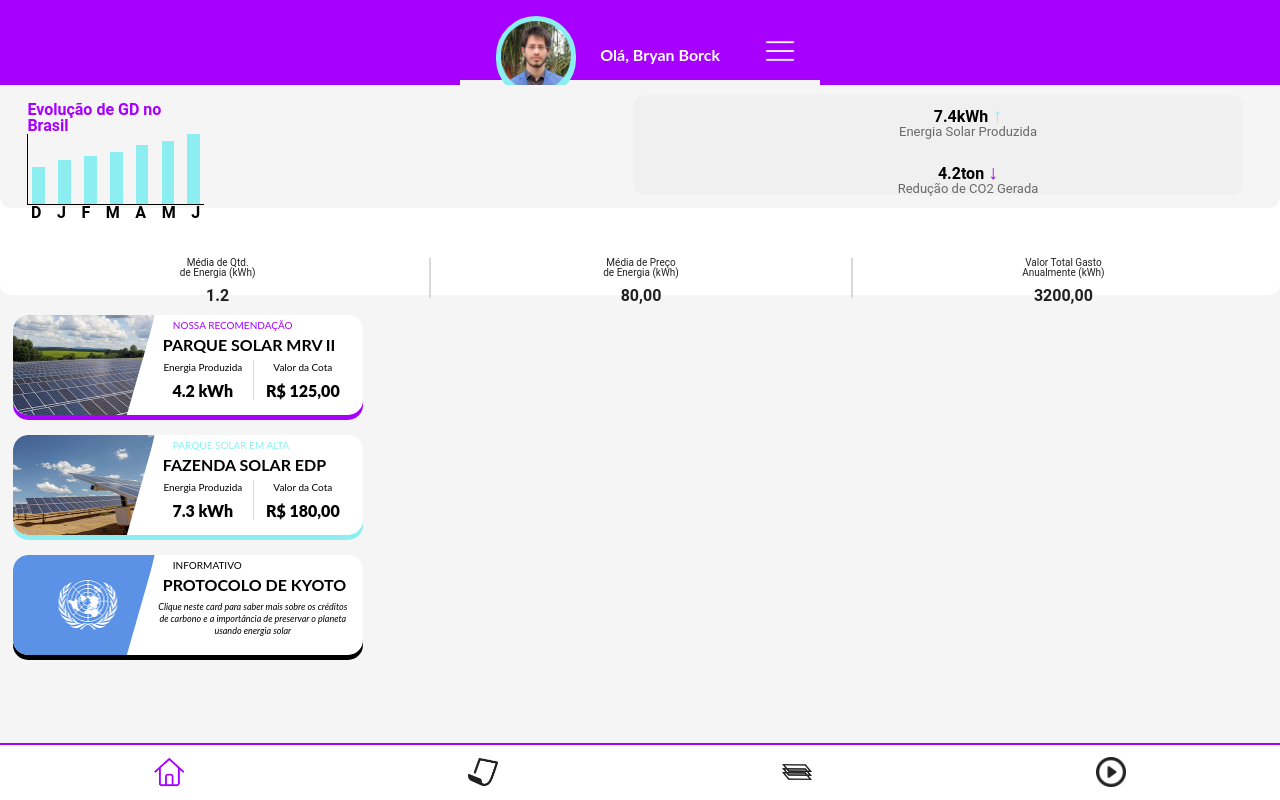
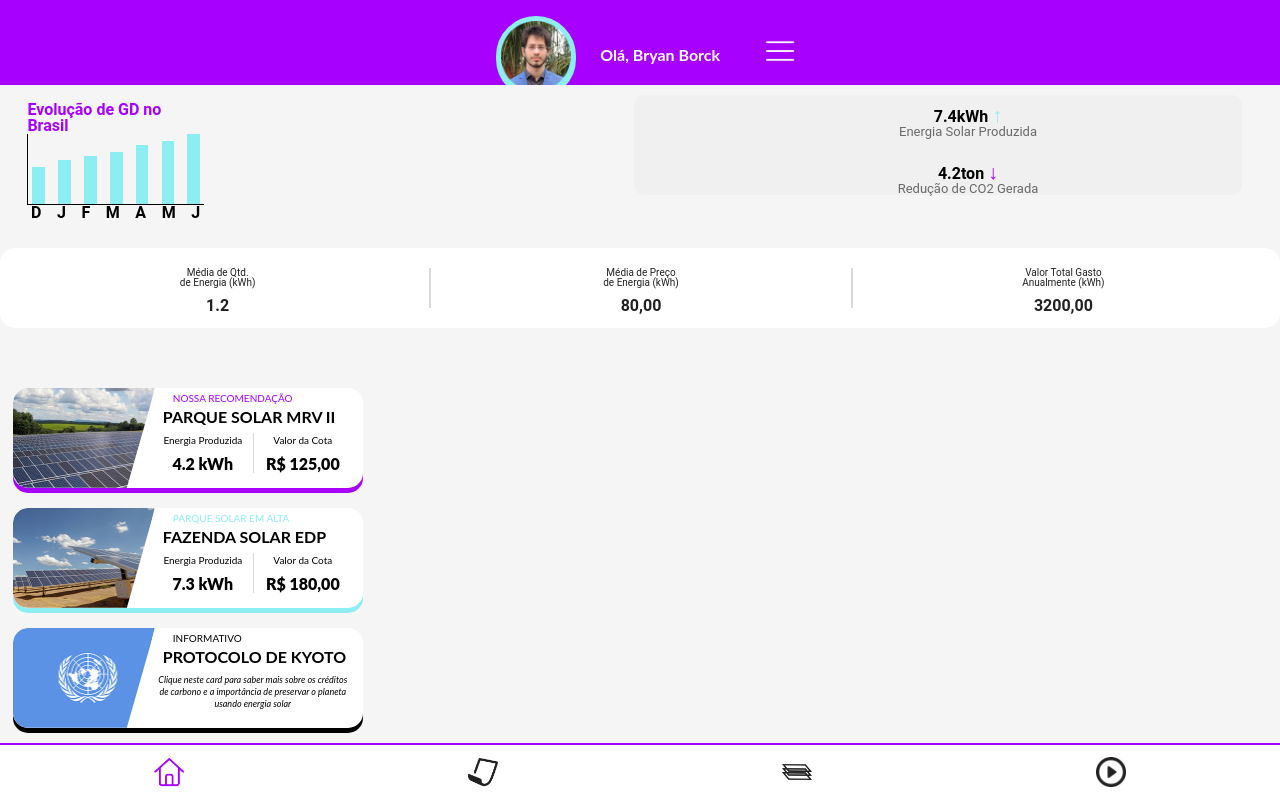
Before and after one commit to luiz-lvj/navi-tech-journey-2022, a React (Create React App) app: page /home in a window 1280 px wide. Built offline with nearby package versions, Linux system fonts and the light colour scheme.

Commit message:
finalizando Home

```diff
--- a/src/components/Home.js
+++ b/src/components/Home.js
@@ -59,7 +59,6 @@ const HomeStyle = styled.div`
     justify-content: space-between;
     align-items: center;
     width: 100%;
-    height: 740px;
 
     background: #F5F5F5;
 
@@ -91,9 +90,7 @@ const ParksList = styled.li`
 
 
 const TopHomePage = styled.div`
-    background: #FFFFFF;
     border-radius: 10px;
-    height: 200px;
 `;
 
 const InfoHomePage = styled.div`
@@ -105,7 +102,7 @@ const InfoHomePage = styled.div`
     flex-direction: row;
     justify-content: space-between;
     padding-right: 3%;
-    margin-bottom: 30px;
+    margin-bottom: 40px;
 
 `;
 
@@ -147,6 +144,8 @@ const DataInfos = styled.div`
     justify-content: center;
     align-items: center;
     width: 100%;
+    background: #FFFFFF;
+    margin-bottom: 40px;
 
     border: 0;
     border-radius: 15px;
```
